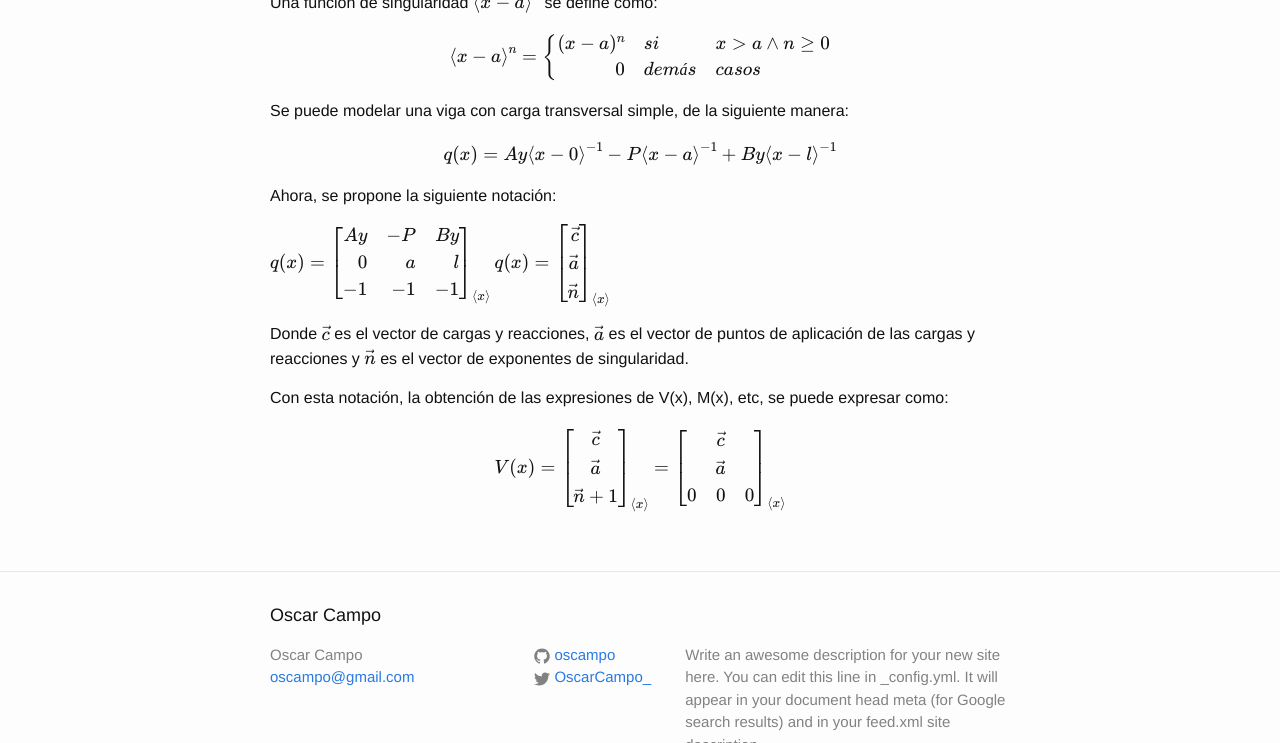
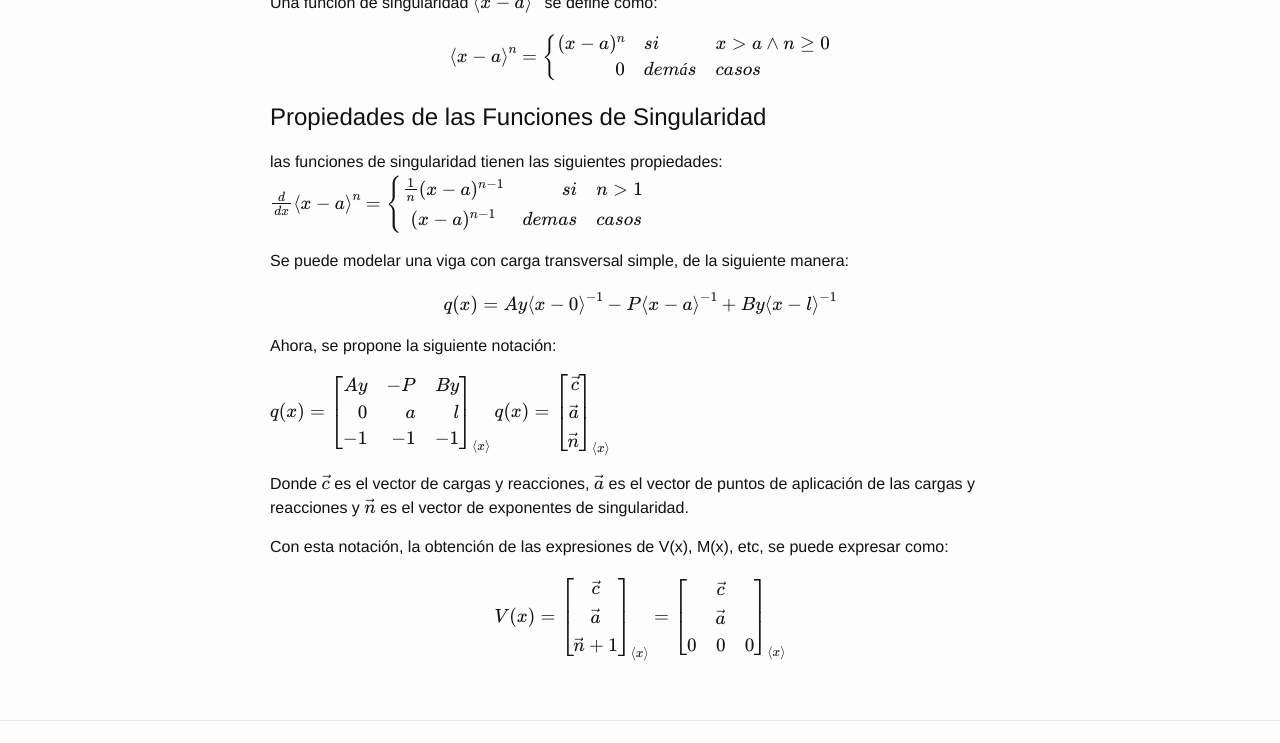
Before and after one commit to oscampo/oscampo.github.io, a Jekyll site: the page built from _posts/2016-06-17-title-nueva-entrada.md, in a window 1280 px wide and 900 px high, scrolled down 554 px, cut to the strip 157-900 px from the top of the window. Built offline with Jekyll 4.4.1, drawn with Linux system fonts in a browser that asks for light colours; formulas are drawn with MathJax 3.

Commit message:
Created :_posts/2016-06-17-title-nueva-entrada.md

```diff
--- a/_posts/2016-06-17-title-nueva-entrada.md
+++ b/_posts/2016-06-17-title-nueva-entrada.md
@@ -18,6 +18,16 @@ Una función de singularidad $$ \fsin{}{a}{n} $$ se define como:
 
 $$\fsin{}{a}{n}=\left\{ \begin{array}{rlll}(x-a)^n & si & x \gt a \wedge n\ge 0 \\ 0 & demás & casos \end{array}\right.$$
 
+# Propiedades de las Funciones de Singularidad #
+las funciones de singularidad tienen las siguientes propiedades:
+$$\begin{equation}
+  \frac{d}{dx}\fsin{}{a}{n}=\left\{ \begin{array}{crl}
+\frac{1}{n}(x-a)^{n-1} & si & n>1 \\
+(x-a)^{n-1} & demas & casos
+\end{array}\right.
+\end{equation}$$
+
+
 Se puede modelar una viga con carga transversal simple, de la siguiente manera:
 
 $$q(x)=\fsin{Ay}{0}{-1}-\fsin{P}{a}{-1}+\fsin{By}{l}{-1}$$
```
